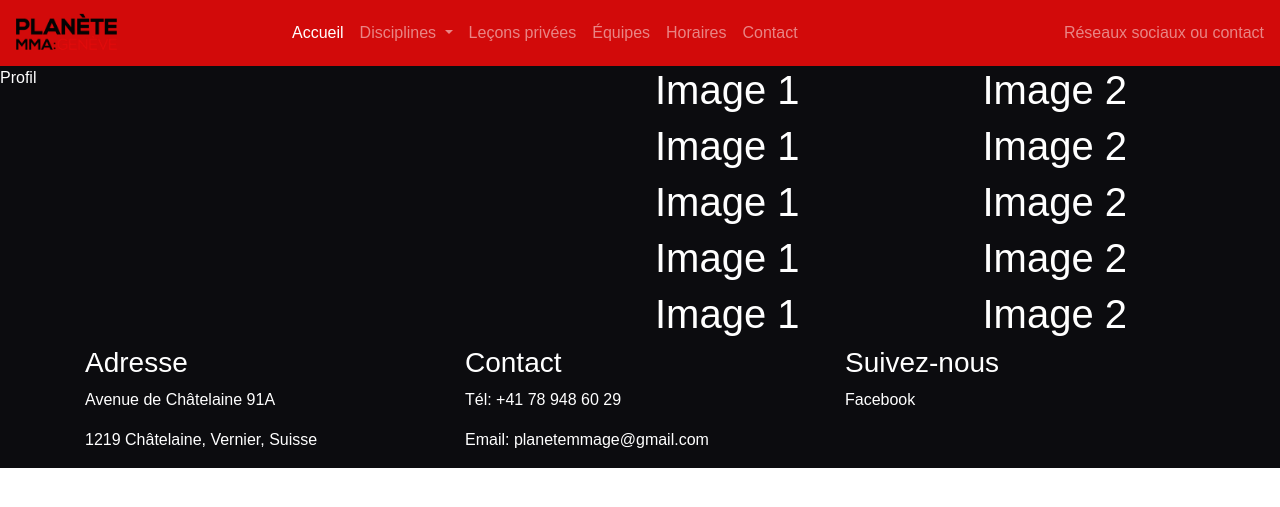
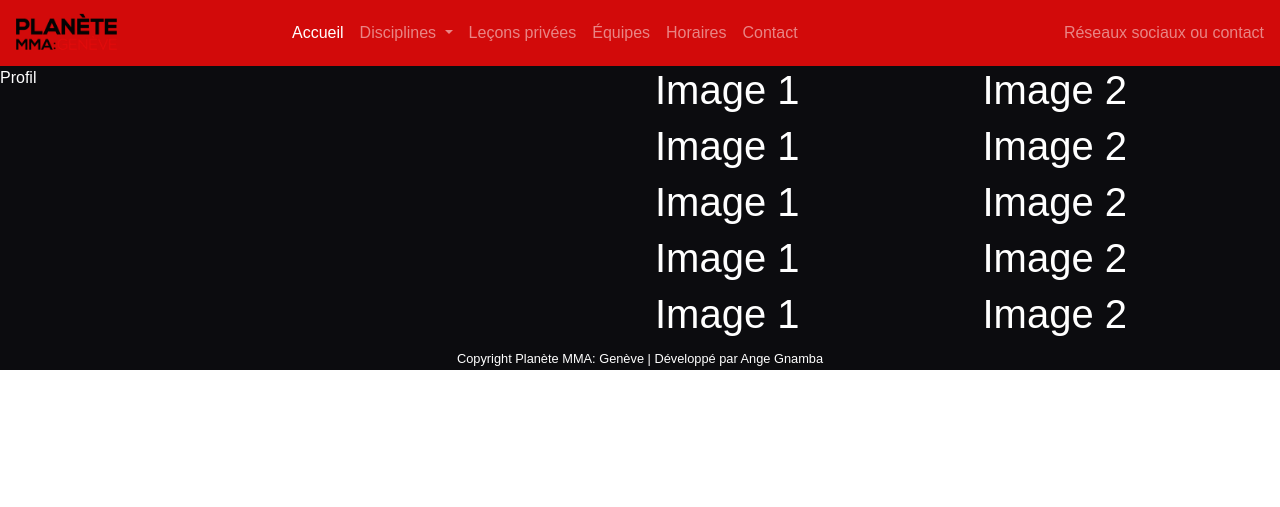
Before and after one commit to Anjuide/mma-geneve.ch, a PHP site: page /test.php in a window 1280 px wide. Shown: the top 507 px of the page. Run offline with PHP 8.4, Linux system fonts and the light colour scheme; some libraries are stand-ins or nearby versions.

Commit message:
Changement infos footer

```diff
--- a/footer.php
+++ b/footer.php
@@ -1,4 +1,4 @@
-<div class="container">
+  <!-- <div class="container">
     <div class="row">
       <div class="col-12 col-md-4">
         <h3>Adresse</h3>
@@ -15,6 +15,9 @@
         <p>Facebook</p>
       </div>
     </div>
+  </div> -->
+  <div class="container text-center">
+    <small>Copyright Planète MMA: Genève | Développé par Ange Gnamba</small>
   </div>
 </div>
     <!-- Optional JavaScript -->
```
Lines whose indentation alone changed are shown as unchanged.
